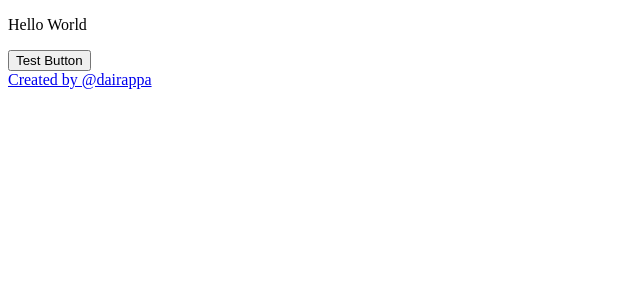
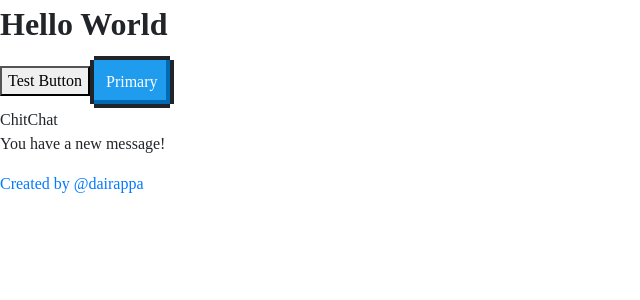
Before and after one commit to dairappa/eboshi-song-search, a Next.js app: page / in a window 1280 px wide. Shown: the top 300 px of the page, without its empty margins (0-640 px from the left). Built offline with nearby package versions, Linux system fonts and the light colour scheme.

Commit message:
nes.css 導入

```diff
--- a/package.json
+++ b/package.json
@@ -28,6 +28,7 @@
   "dependencies": {
     "@emotion/react": "^11.1.4",
     "autoprefixer": "^10.2.4",
+    "nes.css": "^2.3.0",
     "next": "latest",
     "postcss": "^8.2.4",
     "react": "^16.13.1",
--- a/pages/_app.tsx
+++ b/pages/_app.tsx
@@ -1,5 +1,6 @@
 import "tailwindcss/tailwind.css";
 import React from "react";
+import "nes.css/css/nes.css"
 
 function MyApp({Component, pageProps}) {
     return <Component {...pageProps} />
--- a/pages/index.tsx
+++ b/pages/index.tsx
@@ -1,23 +1,34 @@
 import Head from 'next/head'
 import React from "react";
 
+
 export const Home = (): JSX.Element => (
-  <div >
+    <div>
         <Head>
             <title>VOMS song search</title>
-      <link rel="icon" href="/favicon.ico" />
+            <link rel="icon" href="/favicon.ico"/>
         </Head>
 
-    <main>
-      <p>Hello World</p>
-        <button
+        <div className="container mx-auto items-center">
+            <h1 className="text-3xl">Hello World</h1>
+            <button className="2xl:bg-green-100"
                 onClick={() => {
                     window.alert('With typescript and Jest')
                 }}
             >
                 Test Button
             </button>
-    </main>
+            <button type="button" className="nes-btn is-primary">Primary</button>
+
+            <div className="p-6 max-w-sm mx-auto bg-white rounded-xl shadow-md flex items-center space-x-4">
+                <div className="flex-shrink-0">
+                    <div className="text-xl font-medium text-black">ChitChat</div>
+                </div>
+                <div>
+                    <p className="text-gray-500">You have a new message!</p>
+                </div>
+            </div>
+        </div>
 
         <footer>
             <a
@@ -29,6 +40,8 @@ export const Home = (): JSX.Element => (
             </a>
         </footer>
 
+
+
     </div>
 )
 
```
Also changed, not shown: 1 other file (tests, documents, lock files or other folders). Lines whose indentation alone changed are shown as unchanged.
